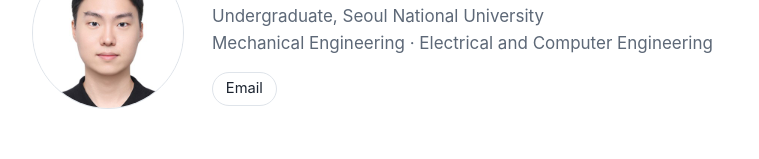
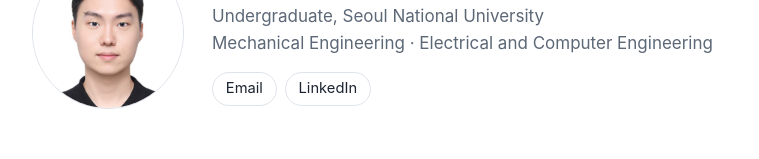
Before and after one commit to cms0714/cms0714.github.io, a plain HTML site: page index.html in a window 1280 px wide. Shown: the part 146-305 px from the top of the page, without its empty margins (260-1019 px from the left). Drawn offline with Linux system fonts and the light colour scheme.

Commit message:
Add LinkedIn link
Co-Authored-By: Claude Fable 5.2 <noreply@anthropic.com>

```diff
--- a/index.html
+++ b/index.html
@@ -32,6 +32,7 @@
       <p class="role">Undergraduate, Seoul National University<br>Mechanical Engineering · Electrical and Computer Engineering</p>
       <ul class="links">
         <li><a href="mailto:cms0714@snu.ac.kr">Email</a></li>
+        <li><a href="https://www.linkedin.com/in/minseok-choi-4b21bb36b" rel="me">LinkedIn</a></li>
       </ul>
     </div>
   </header>
```
